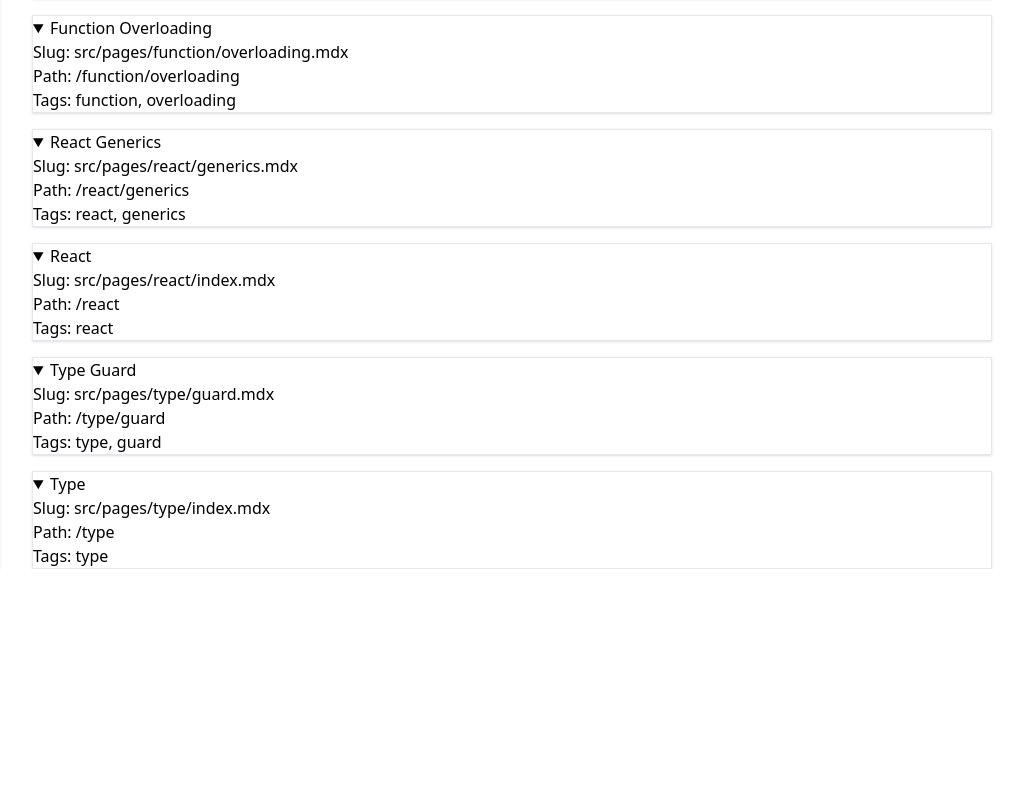
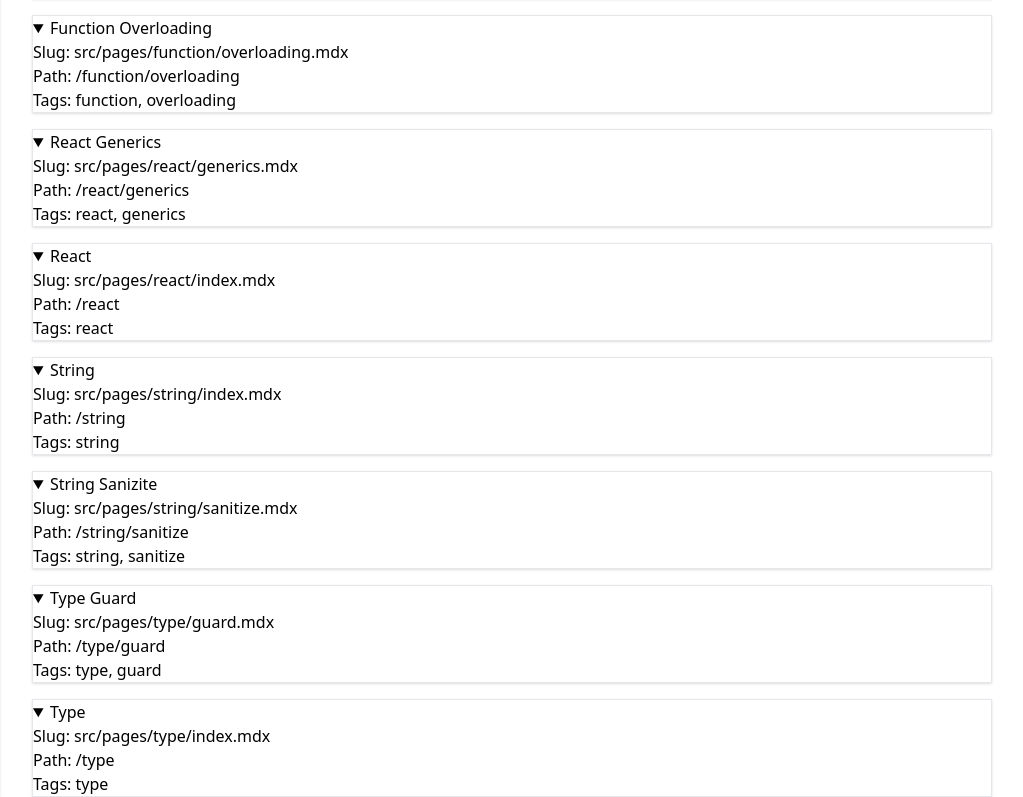
Before and after one commit to benneq/typescript-tactics, a Next.js app: page /search in a window 1280 px wide. Shown: the part 687-1484 px from the top of the page, without its empty margins (256-1279 px from the left). Before the commit the page ends 1256 px from the top, so only its background shows below. Built offline with nearby package versions, Linux system fonts and the light colour scheme.

Commit message:
scroll to location hash

```diff
--- a/search.json
+++ b/search.json
@@ -48,6 +48,18 @@
     "path": "/react"
   },
   {
+    "slug": "src/pages/string/index.mdx",
+    "title": "String",
+    "tags": ["string"],
+    "path": "/string"
+  },
+  {
+    "slug": "src/pages/string/sanitize.mdx",
+    "title": "String Sanizite",
+    "tags": ["string", "sanitize"],
+    "path": "/string/sanitize"
+  },
+  {
     "slug": "src/pages/type/guard.mdx",
     "title": "Type Guard",
     "tags": ["type", "guard"],
--- a/src/components/Example.tsx
+++ b/src/components/Example.tsx
@@ -10,9 +10,11 @@ export default function Example({
   children,
 }: Props) {
   return (
-    <details>
-      <summary className="cursor-pointer">{summary}</summary>
-      {children}
+    <details className="group">
+      <summary className="cursor-pointer list-none">{summary}</summary>
+      <div className="opacity-0 transition-opacity duration-300 group-open:opacity-100">
+        {children}
+      </div>
     </details>
   );
 }
--- a/src/components/Heading.tsx
+++ b/src/components/Heading.tsx
@@ -1,13 +1,17 @@
+import { useRouter } from 'next/router';
 import { useEffect } from 'react';
 import { useState } from 'react';
 import { useRef } from 'react';
 import { createElement, ReactNode } from 'react';
 
 const hrefId = (text: string): string => {
-  return text
-    .normalize('NFKD')
-    .toLowerCase()
-    .replaceAll(/[^a-z0-9]+/g, '-');
+  return (
+    '#' +
+    text
+      .normalize('NFKD')
+      .toLowerCase()
+      .replaceAll(/[^a-z0-9]+/g, '-')
+  );
 };
 
 type Props = {
@@ -20,6 +24,12 @@ export default function Heading({ component, className, children }: Props) {
   const ref = useRef<HTMLElement>(null);
   const [id, setId] = useState<string>();
   const [show, setShow] = useState(false);
+
+  useEffect(() => {
+    if (id === window.location.hash) {
+      ref.current?.scrollIntoView();
+    }
+  }, [id]);
 
   useEffect(() => {
     if (ref.current) {
@@ -50,6 +60,6 @@ export default function Heading({ component, className, children }: Props) {
       onMouseEnter: handleMouseEnter,
       onMouseLeave: handleMouseLeave,
     },
-    <a href={`#${id}`}>{children}</a>
+    <a href={id}>{children}</a>
   );
 }
--- a/src/components/layout/SearchBox.tsx
+++ b/src/components/layout/SearchBox.tsx
@@ -56,7 +56,9 @@ const SearchBox = () => {
         onChange={handleChange}
         onKeyDown={handleKeyDown}
       />
-      <MagGlass className="absolute top-1 left-1 h-6 w-6 peer-focus:stroke-gray-400" />
+      <label htmlFor="search">
+        <MagGlass className="absolute top-1.5 left-1.5 h-5 w-5 cursor-pointer peer-focus:stroke-gray-400" />
+      </label>
     </form>
   );
 };
```
